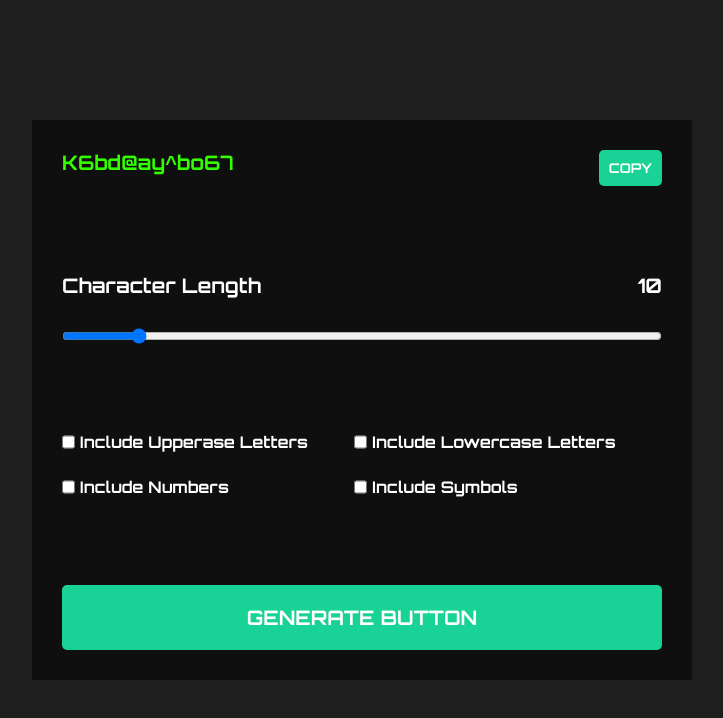
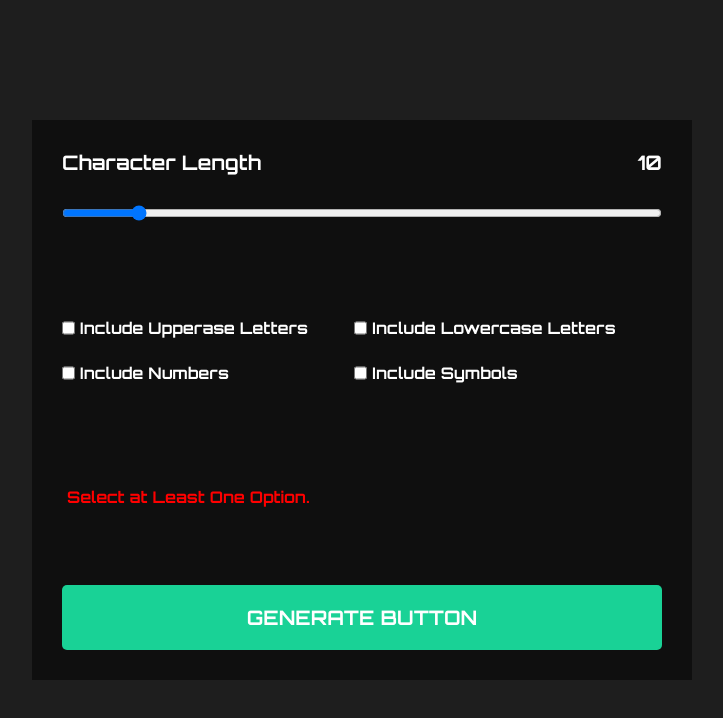
Before and after one commit to alexChachkhiani/password-generator, a React (Vite) app: page / in a window 1280 px wide. Both pictures are taken after a click on the button "GENERATE BUTTON". Shown: the top 718 px of the page, without its empty margins (278-1001 px from the left). Built offline with nearby package versions, Linux system fonts and the light colour scheme.

Commit message:
add: password generate logic

```diff
--- a/src/App.css
+++ b/src/App.css
@@ -84,3 +84,9 @@
     font-size: 20px;
     padding: 20px;
 }
+
+.error-message {
+    color: red;
+    padding: 5px;
+    font-weight: 700;
+}
--- a/src/App.jsx
+++ b/src/App.jsx
@@ -1,5 +1,6 @@
 import { useState } from 'react';
 import './App.css'
+import usePasswordGenerator from './hooks/usePasswordGenerator';
 
 export default function App() {
 
@@ -19,12 +20,14 @@
       setCheckboxData(updatedCheckboxData)
     }
 
+    const {password, errorMesage, generatePassword} = usePasswordGenerator()
+
   return (
       <div className="container">
-        <div className="header">
-          <div className="title">K6bd@ay^bo67</div>
+        {password && <div className="header">
+          <div className="title">{password}</div>
           <button className="copy-btn" onClick={() => {}}>Copy</button>
-        </div>
+        </div>}
         <div className="character-length">
           <span>
             <label>Character Length</label>
@@ -46,7 +49,10 @@
             </div>
           })}
         </div>
-        <button className="generate-btn">generate Button</button>
+
+        {errorMesage && <div className="error-message">{errorMesage}</div>}
+
+        <button className="generate-btn" onClick={() => generatePassword(checkboxData, length)}>Generate Button</button>
       </div>
   )
 }
--- /dev/null
+++ b/src/hooks/usePasswordGenerator.jsx
@@ -0,0 +1,51 @@
+import React, { useState } from 'react'
+
+const usePasswordGenerator = () => {
+    const [password, setPassword] = useState("")
+    const [errorMesage, setErrorMessage] = useState("")
+
+    const generatePassword = (checkboxData, length) => {
+        let charSet = "";
+        let generatedPassword = "";
+
+        const selectedOption = checkboxData.filter(checkbox => checkbox.state)
+
+        if (selectedOption.length === 0) {
+            setErrorMessage("Select at Least One Option.")
+            setPassword("");
+            return;
+        }
+
+        selectedOption.forEach((option) => {
+            switch(option.title) {
+                case "Include Upperase Letters":
+                    charSet += "ABCDEFGHIJKLMNOPQRSTUVWXYZ"
+                    break;
+                case "Include Lowercase Letters":
+                    charSet += "abcdefghijklmnopqrstuvwxyz"
+                    break;
+                case "Include Numbers":
+                    charSet += "0123456789"
+                    break;
+                case "Include Symbols":
+                    charSet =+ "~!@#$%^&*()_+`-={}|[]" + ":;´<>?,./\"" + '"'
+                    break;
+                default:
+                    break;
+            }
+        })
+        for (let i = 0; i < length; i++) {
+            const randomIndex = Math.floor(Math.random() * charSet.length);
+            generatedPassword += charSet[randomIndex]
+        }
+
+        setPassword(generatedPassword);
+        setErrorMessage("");
+    };
+
+    return {
+        password, errorMesage, generatePassword
+    }
+}
+
+export default usePasswordGenerator;
```
